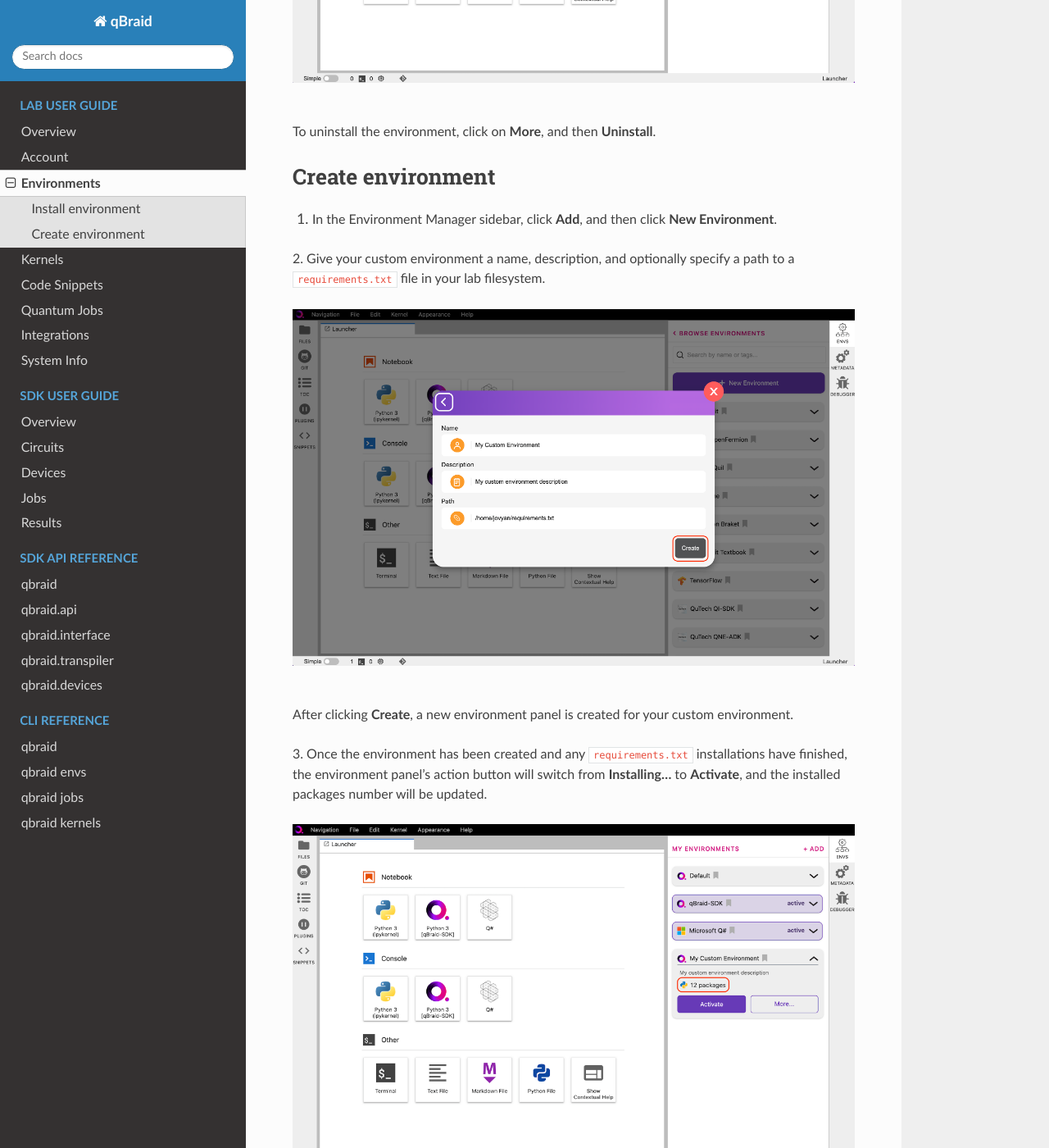
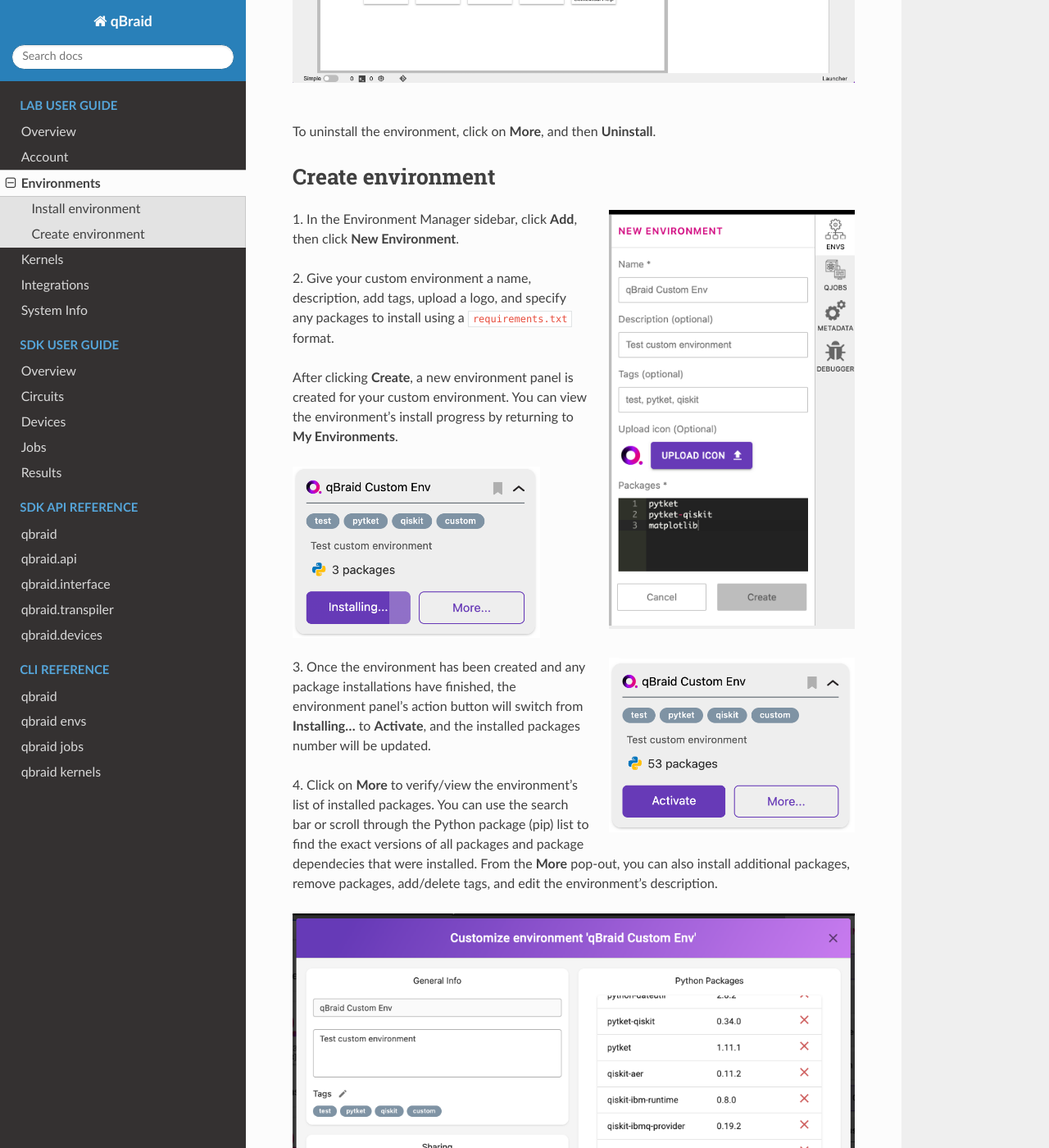
Before and after one commit to qBraid/qBraid, a Sphinx documentation site: the page built from docs/lab/environments.rst, in a window 1280 px wide and 1400 px high, scrolled down 1911 px. Shown: the whole window at 82% size. Built offline with Sphinx 7.4.7 and the Read the Docs theme 2.0.0, drawn with Linux system fonts in a browser that asks for light colours; some of the changed text lies outside the part shown.

Commit message:
custom environment docs

```diff
--- a/docs/index.rst
+++ b/docs/index.rst
@@ -106,8 +106,6 @@
    lab/account
    lab/environments
    lab/kernels
-   lab/codesnippets
-   lab/quantumjobs
    lab/integrations
    lab/system
 
--- a/docs/lab/environments.rst
+++ b/docs/lab/environments.rst
@@ -52,32 +52,38 @@
 Create environment
 -------------------
 
-1. In the Environment Manager sidebar, click **Add**, and then click **New Environment**.
-
-2. Give your custom environment a name, description, and optionally specify a path to
-a ``requirements.txt`` file in your lab filesystem.
-
 .. image:: ../_static/lab-files/env_create.png
-    :align: center
-    :width: 800px
+    :align: right
+    :width: 300px
     :target: javascript:void(0);
 
-|
+\1. In the Environment Manager sidebar, click **Add**, then click **New Environment**.
+
+\2. Give your custom environment a name, description, add tags, upload a logo,
+and specify any packages to install using a ``requirements.txt`` format.
+
+.. |progress| image:: ../_static/lab-files/custom_installing.png
+    :width: 44%
+    :target: javascript:void(0);
 
 After clicking **Create**, a new environment panel is created for your custom environment.
+You can view the environment's install progress by returning to **My Environments**.
 
-3. Once the environment has been created and any ``requirements.txt`` installations have finished,
+|progress|
+
+.. image:: ../_static/lab-files/custom_pkgs.png
+    :align: right
+    :width: 300px
+    :target: javascript:void(0);
+
+\3. Once the environment has been created and any package installations have finished,
 the environment panel's action button will switch from **Installing...** to **Activate**, and
 the installed packages number will be updated.
 
-.. image:: ../_static/lab-files/custom_pkgs.png
-    :align: center
-    :width: 800px
-    :target: javascript:void(0);
-
-|
-
-Click on **More** to verify/view the list of installed packages.
+\4. Click on **More** to verify/view the environment's list of installed packages. You can use
+the search bar or scroll through the Python package (pip) list to find the exact versions of all
+packages and package dependecies that were installed. From the **More** pop-out, you can also
+install additional packages, remove packages, add/delete tags, and edit the environment's description.
 
 .. image:: ../_static/lab-files/env_more.png
     :align: center
```
Also changed, not shown: docs/lab/codesnippets.rst (deleted, +0 -47 lines), docs/lab/quantumjobs.rst (deleted, +0 -83 lines), docs/_static/lab-files/custom_installing.png, docs/_static/lab-files/custom_pkgs.png, docs/_static/lab-files/env_create.png, docs/_static/lab-files/env_more.png.
